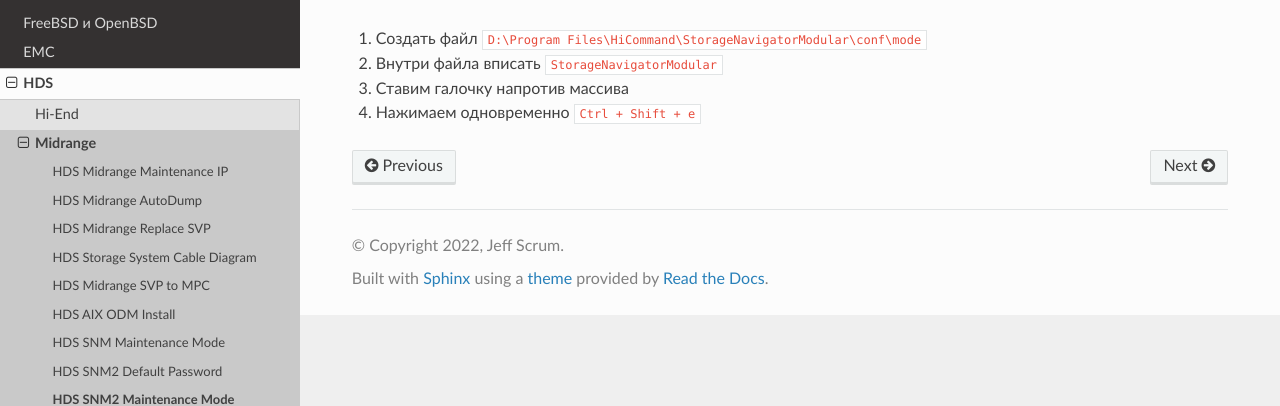
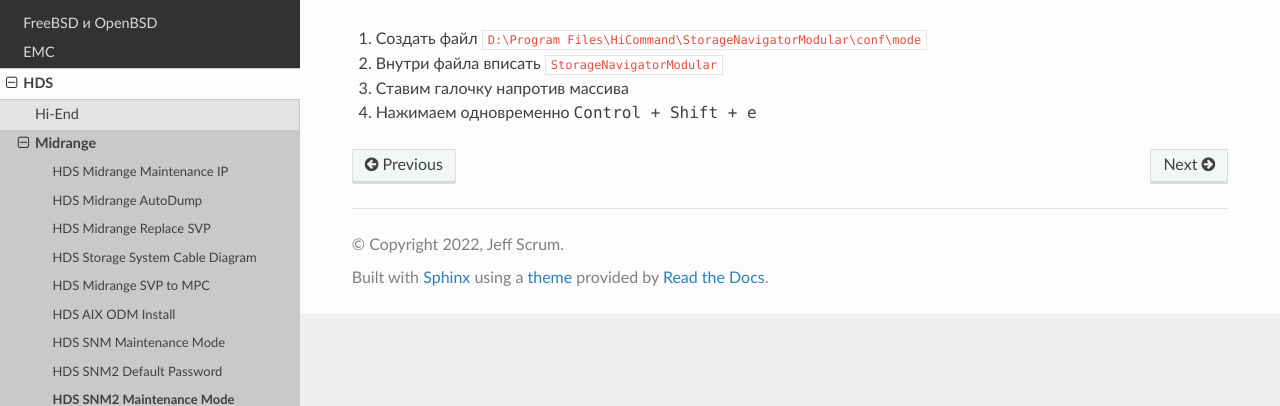
Before and after one commit to jeffscrum/jeffscrum.github.io, a Sphinx documentation site: the page built from source/hds/midrange/hds-midrange-snm2-maintenance-mode.rst, in a window 1280 px wide. Shown: the part 138-544 px from the top of the page. Built offline with Sphinx 7.4.7 and the Read the Docs theme 2.0.0, drawn with Linux system fonts in a browser that asks for light colours.

Commit message:
Update hds-midrange-snm2-maintenance-mode.rst

```diff
--- a/source/hds/midrange/hds-midrange-snm2-maintenance-mode.rst
+++ b/source/hds/midrange/hds-midrange-snm2-maintenance-mode.rst
@@ -8,4 +8,7 @@
 #. Создать файл ``D:\Program Files\HiCommand\StorageNavigatorModular\conf\mode``
 #. Внутри файла вписать ``StorageNavigatorModular``
 #. Ставим галочку напротив массива
-#. Нажимаем одновременно ``Ctrl + Shift + е``
+#. Нажимаем одновременно :kbd:`Control + Shift + e`
+
+
+.. ``Ctrl + Shift + е``
```
